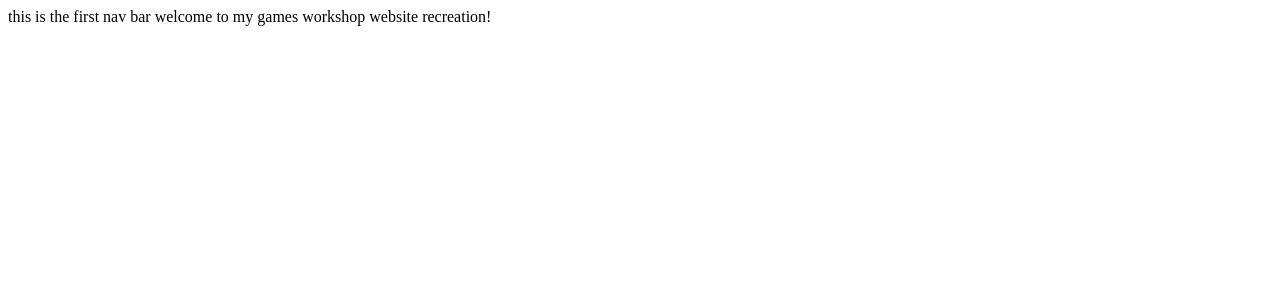
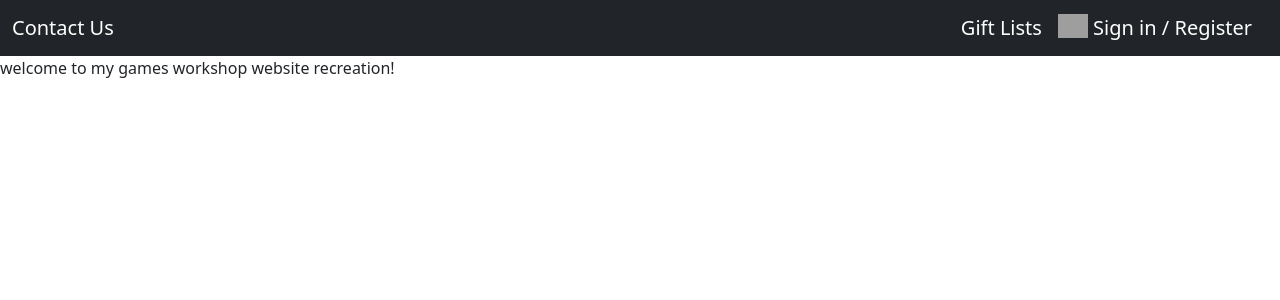
Before and after one commit to manwild42/games-workshop, an Angular app: page / in a window 1280 px wide. Shown: the top 300 px of the page. Built offline with nearby package versions, Linux system fonts and the light colour scheme; grey boxes are pictures that could not be loaded.

Commit message:
added components to top nave bar, changed color, and aligned the two right components

```diff
--- a/angular.json
+++ b/angular.json
@@ -27,9 +27,12 @@
               "src/assets"
             ],
             "styles": [
-              "src/styles.css"
+              "src/styles.css",
+              "./node_modules/bootstrap/dist/css/bootstrap.css"
             ],
-            "scripts": []
+            "scripts": [
+              "./node_modules/bootstrap/dist/js/bootstrap.js"
+            ]
           },
           "configurations": {
             "production": {
--- a/package.json
+++ b/package.json
@@ -18,6 +18,7 @@
     "@angular/platform-browser": "~13.1.0",
     "@angular/platform-browser-dynamic": "~13.1.0",
     "@angular/router": "~13.1.0",
+    "bootstrap": "^5.1.3",
     "rxjs": "~7.4.0",
     "tslib": "^2.3.0",
     "zone.js": "~0.11.4"
--- a/src/navigation/topnavbar.component.html
+++ b/src/navigation/topnavbar.component.html
@@ -1 +1,17 @@
-this is the first nav bar
+<nav class="navbar navbar-dark bg-dark">
+    <div class="container-fluid">
+      <a class="navbar-brand">Contact Us</a>
+      <ul class="nav justify-content-end">
+        <li class="nav-item">
+          <a class = "navbar-brand" href="#">Gift Lists</a>
+        </li>
+        <li class="nav-item">
+          <a class="navbar-brand" href="#">
+          <img src="/home/loud/angular-workspace/games-workshop/src/assets/White-Warhammerlogo.jpeg"alt="" width="30" height="24" class="d-inline-block align-text-top">
+          Sign in / Register
+        </a>
+        </li>
+      </ul>
+
+     </div>
+  </nav>
```
Also changed, not shown: src/assets/White-Warhammerlogo.jpeg (added), 1 other file (tests, documents, lock files or other folders).
